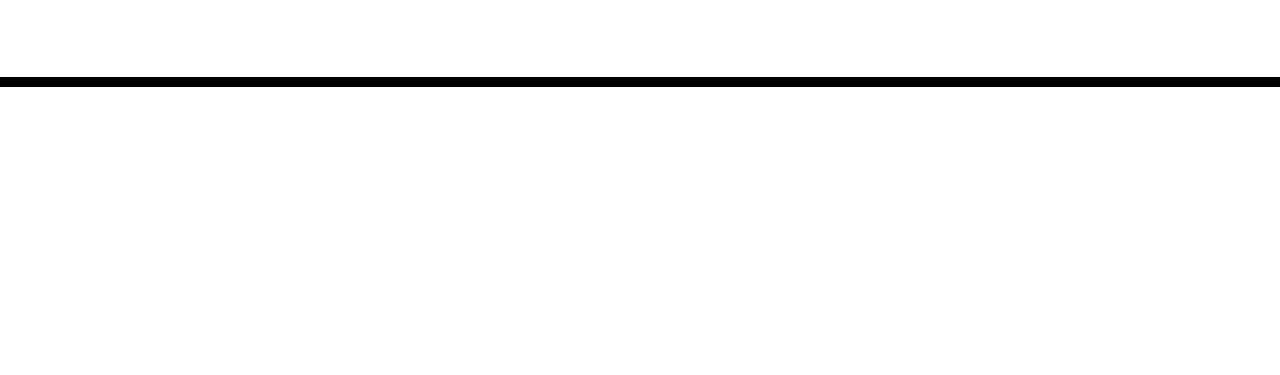
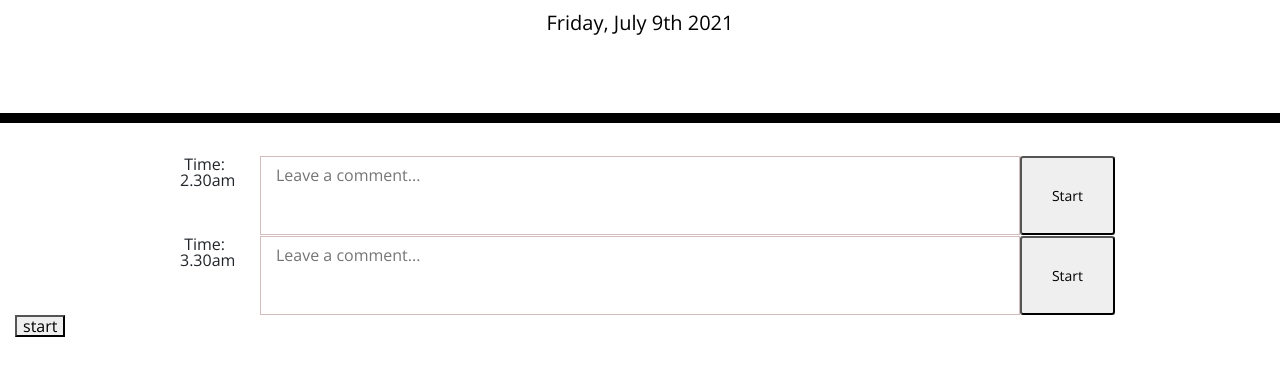
Before and after one commit to vish-opatha/day-planner, a plain HTML site: page index.html in a window 1280 px wide. Shown: the part 181-556 px from the top of the page. Drawn offline with nearby package versions, Linux system fonts and the light colour scheme.

Commit message:
Implement today's date using moment.js

```diff
--- a/assets/css/style.css
+++ b/assets/css/style.css
@@ -3,6 +3,8 @@ body {
   font-size: 16px;
   line-height: 1;
 }
+
+
 
 textarea {
   background: transparent;
@@ -11,6 +13,7 @@ textarea {
   color: #000000;
   border-left: 1px solid black;
   padding: 10px;
+  width:100%; /*This was me*/
 }
 
 .jumbotron {
@@ -69,3 +72,26 @@ textarea {
   font-size: 20px;
   transition: all 0.3s ease-in-out;
 }
+
+/* This is me */
+.savebuttton{
+  padding:20px;
+}
+
+/* .alignCenter{
+  text-align: center;
+} */
+
+/* main .alignCenter{
+  text-align: center;
+} */
+
+.row button{
+  width:100%;
+  padding:0 px;
+}
+
+#comment-input
+{
+  border: 0.5px solid rgb(214, 189, 189);
+}
--- /dev/null
+++ b/assets/js/script.js
@@ -0,0 +1,55 @@
+var timerDisplay =$('#currentDay')
+
+
+
+
+
+
+
+
+
+
+
+
+
+
+
+var timeSlots = ['9.00 am','10.00 am','11.00 am','12.00 am','1.00 pm','2.00 pm','3.00 pm','4.00 pm','5.00 pm'];
+
+
+
+function displayPlanner()
+{
+
+}
+
+
+//This is a working code and can be used to save items
+//******************************************************* */
+var displayPln =$('#display-planner');
+
+    displayPln.on('click','button',function(event){
+        event.preventDefault();
+        window.alert('This is a button');
+    })
+
+
+
+//############ This function is used to update and display current time ################
+function displayCurrentTime()
+{
+    // event.preventDefault();
+    timerInterval = setInterval(function()
+    {
+        var today = moment();
+        timerDisplay.text(today.format("dddd, MMMM Do YYYY"));
+    }, 10);
+}
+
+function init()
+{
+    displayCurrentTime();
+}
+
+
+    init();
--- a/index.html
+++ b/index.html
@@ -19,6 +19,9 @@
       rel="stylesheet"
     />
     <link rel="stylesheet" href="assets/css/style.css" />
+    <script
+      type="text/javascript"
+      src="https://cdnjs.cloudflare.com/ajax/libs/moment.js/2.27.0/moment.min.js"></script>
     <title>Work Day Scheduler</title>
   </head>
 
@@ -28,11 +31,28 @@
       <p class="lead">A simple calendar app for scheduling your work day</p>
       <p id="currentDay" class="lead"></p>
     </header>
-    <div class="container">
-      <!-- Timeblocks go here -->
-    </div>
+
+    <main class="container-fluid">
+      <div id="display-planner" class="container">
+        <div class="row justify-content-center" >
+          <p class="col-md-1"> Time: 2.30am</p>
+          <textarea name="comment" id="comment-input" class="col-md-8" placeholder="Leave a comment..."></textarea>
+          <button class="btn-sm custom-btn savebuttton col-md-1">Start</button>
+        </div>
+        <div class="row justify-content-center" >
+          <p class="col-md-1"> Time: 3.30am</p>
+          <textarea name="comment" id="comment-input" class="col-md-8" placeholder="Leave a comment..."></textarea>
+          <button class="btn-sm custom-btn savebuttton col-md-1">Start</button></div>
+        </div>
+      </div>
+
+      <div>
+        <button id="startB">start</button>
+      </div>
+    </main>
 
     <script src="https://cdnjs.cloudflare.com/ajax/libs/jquery/3.2.1/jquery.min.js"></script>
     <script src="https://cdnjs.cloudflare.com/ajax/libs/moment.js/2.24.0/moment.min.js"></script>
+    <script src="assets/js/script.js"></script>
   </body>
 </html>
```
Also changed, not shown: 1 other file.
